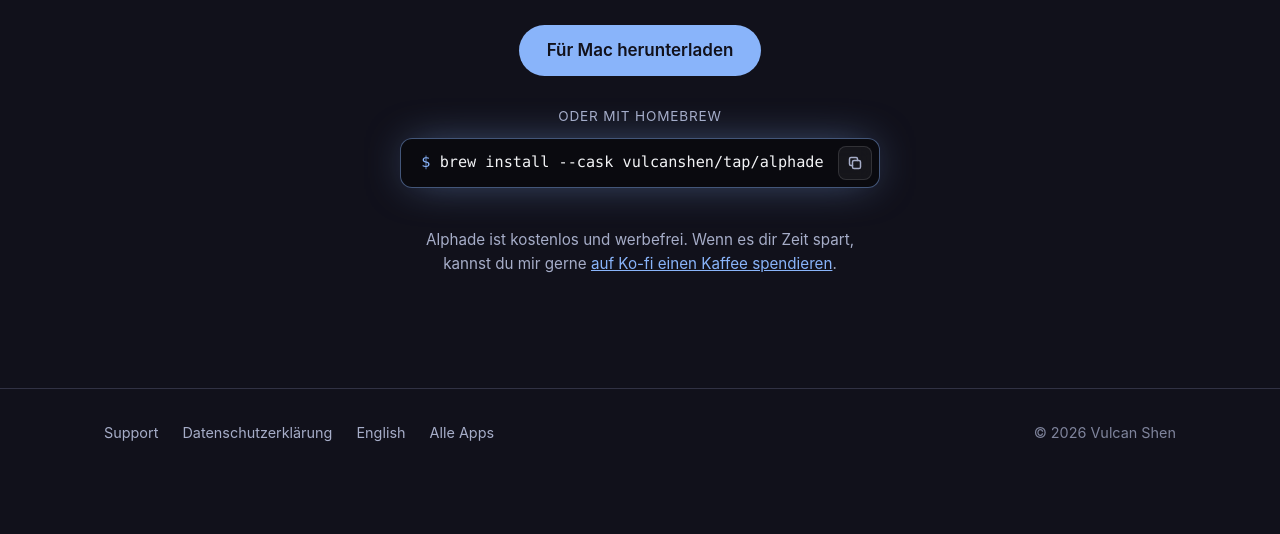
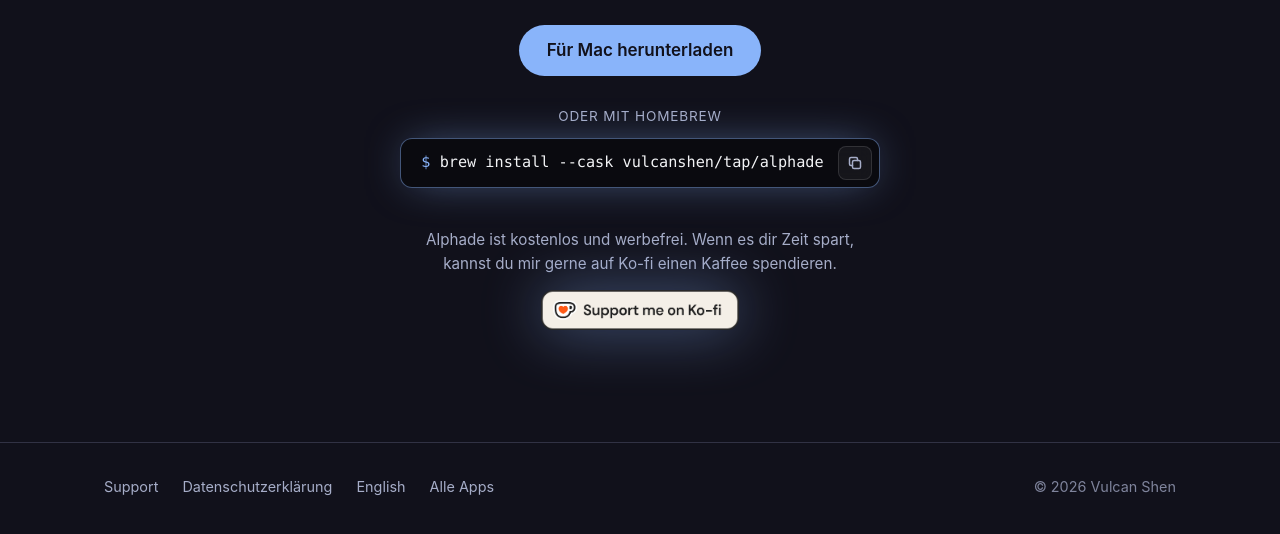
Before and after one commit to vulcanshen/vulcanshen.github.io, a plain HTML site: page alphade/de/index.html in a window 1280 px wide. Shown: the part 4429-4963 px from the top of the page. Before the commit the page ends 4921 px from the top, so only its background shows below. Drawn offline with Linux system fonts and the light colour scheme.

Commit message:
feat: Alphade's promo pages link to Ko-fi with Ko-fi's own button
The Ko-fi line under the download now ends in Ko-fi's official "Support me on Ko-fi" button, the cream one, which stands out on the dark page without fighting the blue download button. The button only comes in English, so the line above it keeps the page's language, word for word from the app, as plain text; its coffee phrase still holds together so Ko-fi never breaks at the hyphen. The image is served from the site, not from Ko-fi, so opening the page makes no request to Ko-fi.

Co-Authored-By: Claude Opus 5.5 <noreply@anthropic.com>
Claude-Session: https://claude.ai/code/session_01XXRQkF8HAayBXZmr7T5ycL

```diff
--- a/alphade/de/index.html
+++ b/alphade/de/index.html
@@ -156,7 +156,8 @@
         <p>Oder mit Homebrew</p>
         <div class="cmd"><code><span aria-hidden="true">$ </span>brew install --cask vulcanshen/tap/alphade</code><button type="button" class="copy" data-copy="brew install --cask vulcanshen/tap/alphade" aria-label="Kopieren"><svg class="clip" viewBox="0 0 16 16" aria-hidden="true"><rect x="5.5" y="5.5" width="8" height="8" rx="1.6"/><path d="M10.5 5.5V4a1.5 1.5 0 0 0-1.5-1.5H4A1.5 1.5 0 0 0 2.5 4v5A1.5 1.5 0 0 0 4 10.5h1.5"/></svg><svg class="ok" viewBox="0 0 16 16" aria-hidden="true"><path d="M3 8.5l3.2 3L13 4.5"/></svg></button></div>
       </div>
-      <p class="tip">Alphade ist kostenlos und werbefrei. Wenn es dir Zeit spart, kannst du mir gerne <a href="https://ko-fi.com/vulcanshen">auf Ko-fi einen Kaffee spendieren</a>.</p>
+      <p class="tip">Alphade ist kostenlos und werbefrei. Wenn es dir Zeit spart, kannst du mir gerne <span>auf Ko-fi einen Kaffee spendieren</span>.</p>
+      <a class="kofi" href="https://ko-fi.com/vulcanshen"><img src="../media/kofi.png" width="198" height="40" alt="Support me on Ko-fi" lang="en"></a>
     </div>
   </section>
 </main>
--- a/alphade/promo.css
+++ b/alphade/promo.css
@@ -525,13 +525,33 @@ main h2 {
   text-wrap: balance;
 }
 
-/* The link holds together, so Ko-fi never breaks at its hyphen; Japanese breaks between phrases. */
-.closing .tip a {
+/* The coffee phrase holds together, so Ko-fi never breaks at its hyphen; Japanese breaks between phrases. */
+.closing .tip span {
   white-space: nowrap;
 }
 
 :lang(ja) .closing .tip {
   word-break: auto-phrase;
+}
+
+/* Ko-fi's own button under the line; it only comes in English, so the line above keeps the page's language. */
+.closing .kofi {
+  display: block;
+  width: fit-content;
+  margin: 14px auto 0;
+  border-radius: 10px;
+  line-height: 0;
+  transition: transform 0.15s, filter 0.15s;
+}
+
+.closing .kofi:hover {
+  transform: translateY(-1px);
+  filter: brightness(1.08);
+}
+
+.closing .kofi img {
+  width: 198px;
+  height: 40px;
 }
 
 footer {
```
Also changed, not shown: alphade/es/index.html (+2 -1 lines), alphade/fr/index.html (+2 -1 lines), alphade/index.html (+2 -1 lines), alphade/ja/index.html (+2 -1 lines), alphade/ko/index.html (+2 -1 lines), alphade/zh-Hant/index.html (+2 -1 lines), alphade/media/kofi.png (added).
